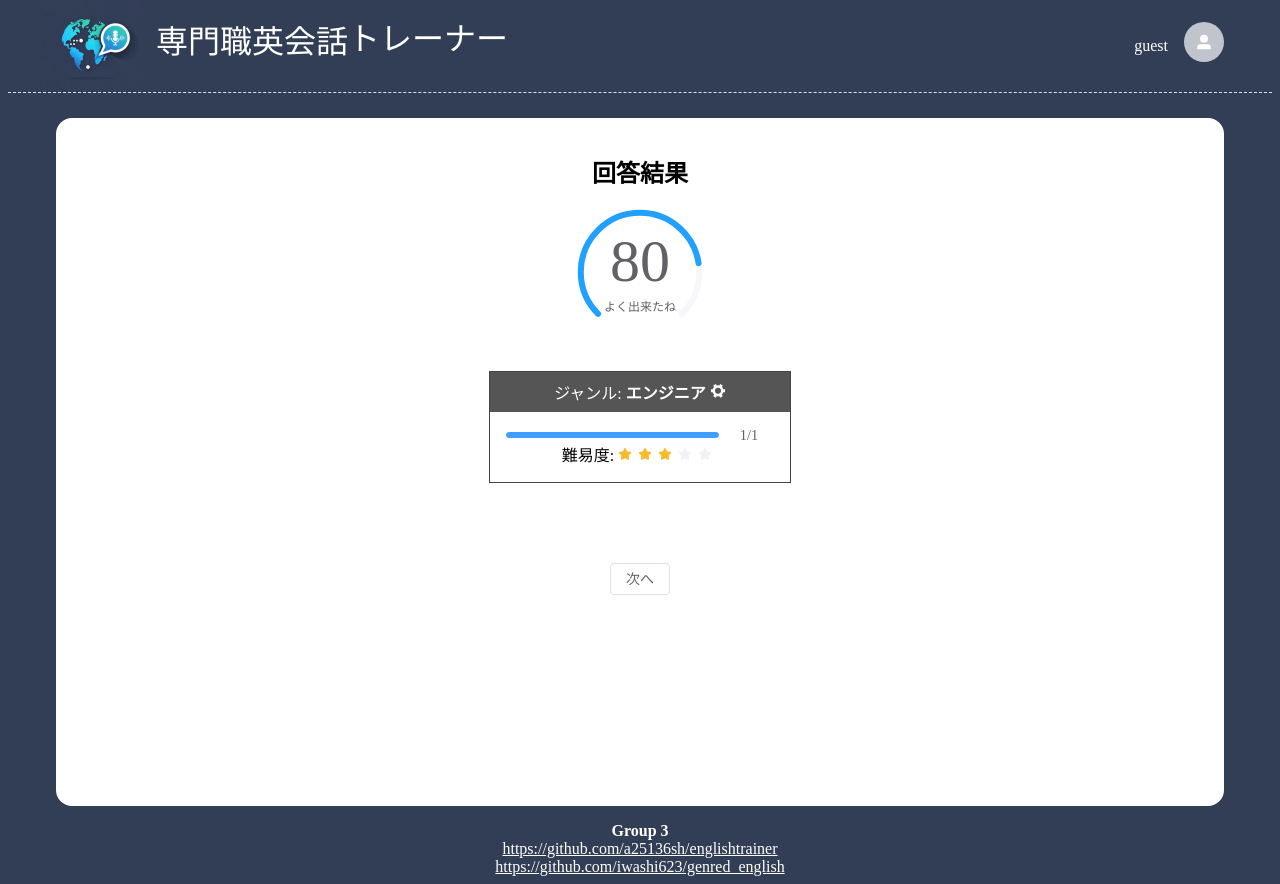
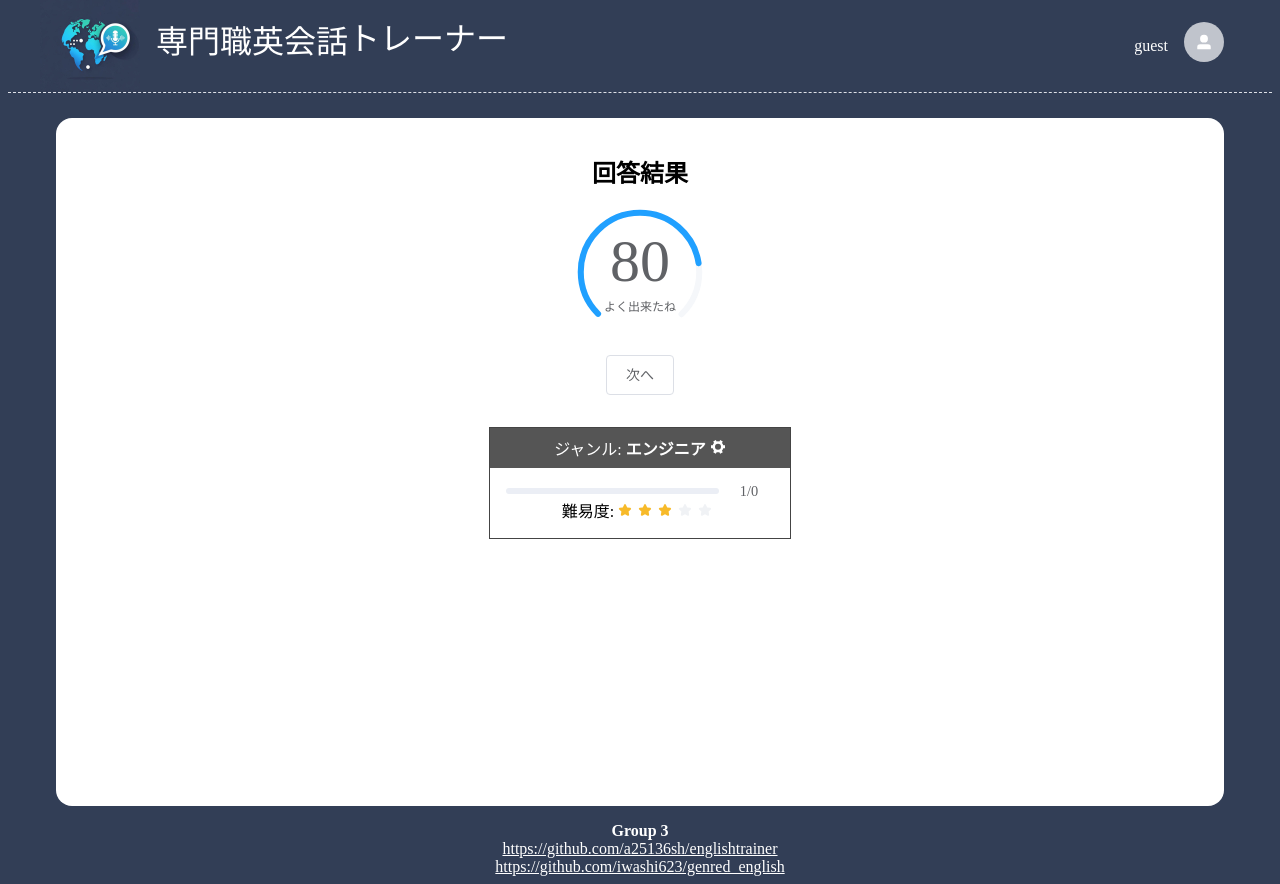
Before and after one commit to a25136sh/englishtrainer, a Vue app: page /result in a window 1280 px wide. Built offline with nearby package versions, Linux system fonts and the light colour scheme; a web font is replaced by a local one.

Commit message:
implement next

```diff
--- a/src/App.vue
+++ b/src/App.vue
@@ -1,8 +1,8 @@
 <script setup lang="ts">
-import router from '@/router'
 import { RouterView } from 'vue-router'
 import { UserFilled } from '@element-plus/icons-vue'
 
+import router from '@/router'
 import { useUserStore } from './stores/user'
 
 const userStore = useUserStore()
--- a/src/stores/problem.ts
+++ b/src/stores/problem.ts
@@ -1,4 +1,4 @@
-import { ref } from 'vue'
+import { computed, ref } from 'vue'
 import { defineStore } from 'pinia'
 import axios from 'axios'
 import { ElMessage } from 'element-plus'
@@ -7,15 +7,20 @@ export const useProblemStore = defineStore('problem', () => {
   const genre = ref('1')
   const index = ref(0)
   const score = ref(80)
-  const problems = ref([
-    {
-      id: 1,
-      genre_id: 1,
-      text: 'What time was mentioned in the recording?',
-      answer_file_path: '/answers/problem_001.mp3',
-      created_at: '2025-11-07T15:30:14',
-    },
-  ])
+  const problems = ref<
+    Array<{
+      id: number
+      genre_id: number
+      text: string
+      answer_file_path: string
+      created_at: string
+    }>
+  >([])
+
+  const isLast = computed(() => {
+    return problems.value.length - 1 == index.value
+  })
+
   const loadProblem = () => {
     axios
       .get(`${import.meta.env.VITE_API_HOST}/problems`)
@@ -28,8 +33,20 @@ export const useProblemStore = defineStore('problem', () => {
           message: '問題の取得に失敗しました',
         })
         console.error(error)
+        problems.value = [
+          {
+            id: 1,
+            genre_id: 1,
+            text: 'What time was mentioned in the recording?',
+            answer_file_path: '/answers/problem_001.mp3',
+            created_at: '2025-11-07T15:30:14',
+          },
+        ]
       })
   }
+  const nextProblem = () => {
+    index.value += 1
+  }
 
-  return { genre, index, score, problems, loadProblem }
+  return { genre, index, score, problems, isLast, loadProblem, nextProblem }
 })
--- a/src/views/HomeView.vue
+++ b/src/views/HomeView.vue
@@ -1,5 +1,4 @@
 <script setup lang="ts">
-import { computed } from 'vue'
 import { Tickets } from '@element-plus/icons-vue'
 
 import router from '@/router'
@@ -7,11 +6,9 @@ import { useProblemStore } from '@/stores/problem'
 
 const problemStore = useProblemStore()
 
-const genre = computed(() => problemStore.genre)
-
 const start = () => {
   problemStore.loadProblem()
-  router.push({ name: 'try', params: { id: '1' } })
+  router.push({ name: 'try', params: { id: problemStore.genre } })
 }
 </script>
 
@@ -20,7 +17,7 @@ const start = () => {
     <div style="display: flex; justify-content: space-around">
       <div>
         <h4>職種選択</h4>
-        <el-radio-group v-model="genre">
+        <el-radio-group v-model="problemStore.genre">
           <el-radio value="1" size="large" border>エンジニア</el-radio>
         </el-radio-group>
         <div>
--- a/src/views/ResultView.vue
+++ b/src/views/ResultView.vue
@@ -1,6 +1,7 @@
 <script setup lang="ts">
 import { computed, onMounted, ref } from 'vue'
 
+import router from '@/router'
 import { useProblemStore } from '@/stores/problem'
 import ProgressBox from '@/components/ProgressBox.vue'
 
@@ -19,6 +20,11 @@ const review = computed(() => {
   }
 })
 
+const pushNext = () => {
+  problemStore.nextProblem()
+  router.push({ name: 'try', params: { id: problemStore.genre } })
+}
+
 onMounted(() => {
   setTimeout(() => {
     score.value = problemStore.score
@@ -35,10 +41,11 @@ onMounted(() => {
         <span class="percentage-label">{{ review }}</span>
       </template>
     </el-progress>
+    <div class="control">
+      <el-button size="large" v-if="problemStore.isLast">終了</el-button>
+      <el-button size="large" @click="pushNext" v-else>次へ</el-button>
+    </div>
     <ProgressBox />
-    <div class="control">
-      <el-button>次へ</el-button>
-    </div>
   </div>
 </template>
 
@@ -53,6 +60,6 @@ onMounted(() => {
   font-size: 12px;
 }
 .control {
-  margin-top: 5em;
+  margin-top: 1em;
 }
 </style>
--- a/src/views/TrialView.vue
+++ b/src/views/TrialView.vue
@@ -4,10 +4,10 @@ import { ElMessage } from 'element-plus'
 import { Check, Microphone } from '@element-plus/icons-vue'
 import axios from 'axios'
 
+import router from '@/router'
+import ProgressBox from '@/components/ProgressBox.vue'
 import { useUserStore } from '@/stores/user'
 import { useProblemStore } from '@/stores/problem'
-import router from '@/router'
-import ProgressBox from '@/components/ProgressBox.vue'
 
 const userStore = useUserStore()
 const problemStore = useProblemStore()
```
